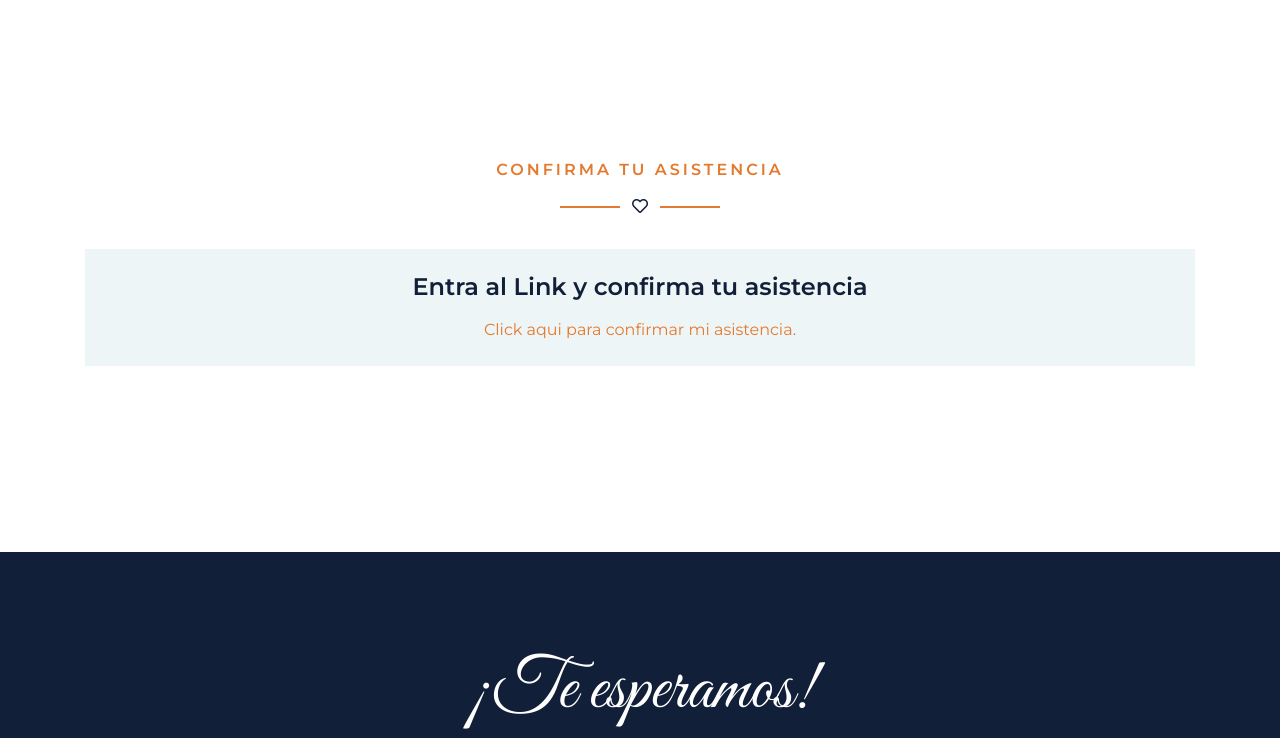
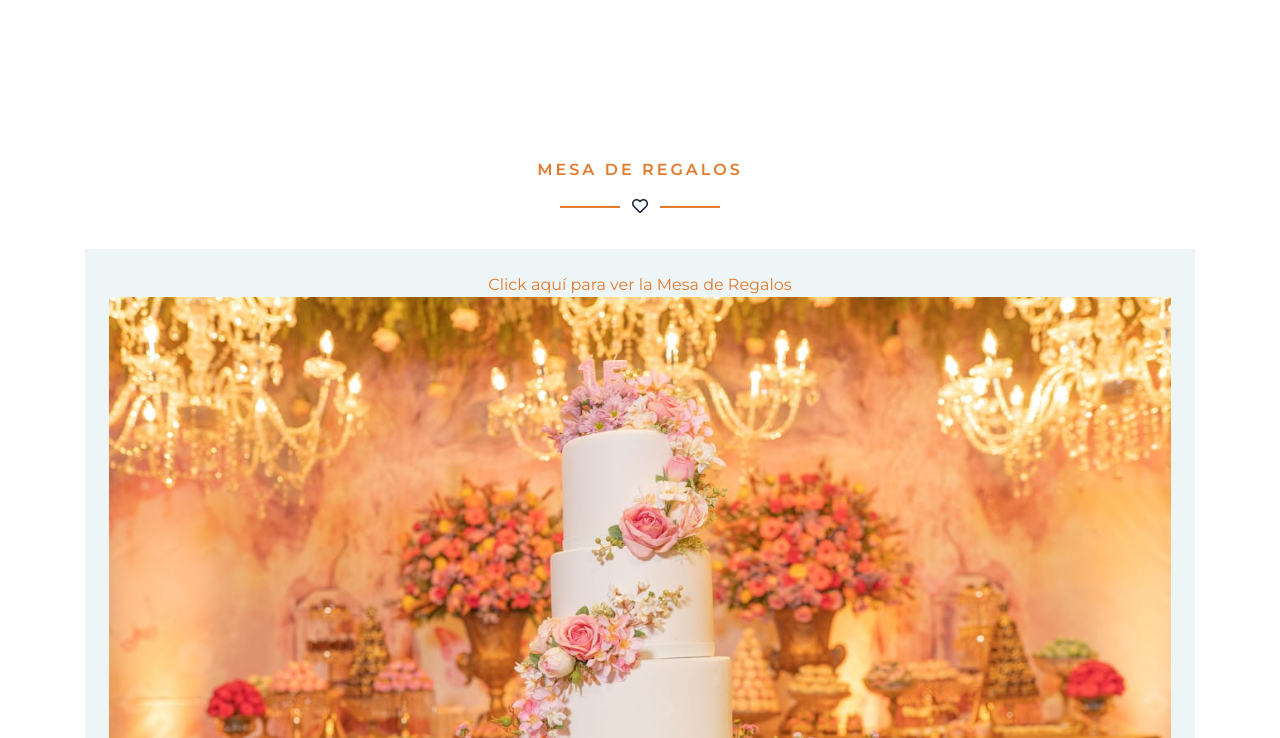
Before and after one commit to QueenMinaj/XV-MEGAN, a plain HTML site: page index.html in a window 1280 px wide. Shown: the part 5762-6500 px from the top of the page. Drawn offline with nearby package versions, Linux system fonts and the light colour scheme.

Commit message:
Update index.html

```diff
--- a/index.html
+++ b/index.html
@@ -41,6 +41,7 @@
                 <a href="#padres" class="nav-item nav-link">Mis Padres</a>
                 <a href="#madrinas" class="nav-item nav-link">Mis Madrinas</a>
                 <a href="#ubicacion" class="nav-item nav-link">Fecha y Ubicación</a>
+                <a href="#mesa" class="nav-item nav-link">Mesa de Regalos</a>
                 <a href="#asistencia" class="nav-item nav-link">Confirma Asistencia</a>
             </div>
             <a href="index.html" class="navbar-brand mx-5 d-none d-lg-block">
@@ -220,7 +221,21 @@
 
     </div>
     <!-- Friends & Family End -->
+    <div class="container-fluid py-5" id="mesa">
+        <div class="container py-5">
+            <div class="section-title position-relative text-center">
+                <h6 class="text-uppercase text-primary mb-3" style="letter-spacing: 3px;">Mesa de Regalos</h6>
 
+                <i class="far fa-heart text-dark"></i>
+            </div>
+            <div class="bg-secondary text-center p-4">
+                <a  title="regalos" href="https://mesaderegalos.liverpool.mx/LP/51438154/Megan">Click aquí para ver la Mesa de Regalos
+                    <img alt="regalos" class="w-100 h-100" src="img/fiesta2.jpg" style="object-fit: cover;">
+                </a>.
+
+            </div>
+        </div>
+    </div>
 
     <!-- RSVP Start -->
     <div class="container-fluid py-5" id="asistencia">
```
